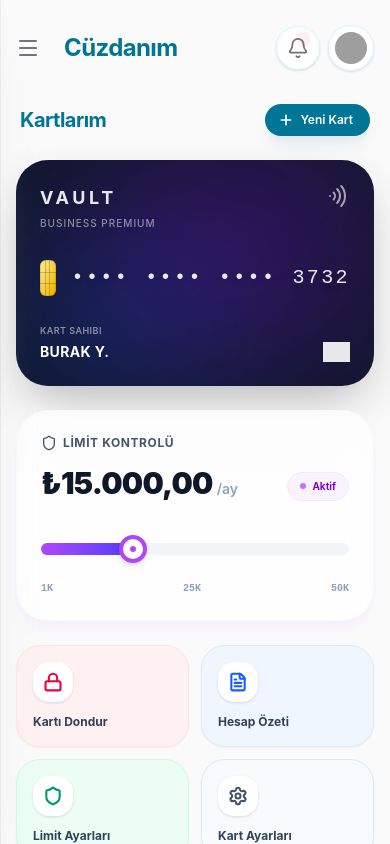
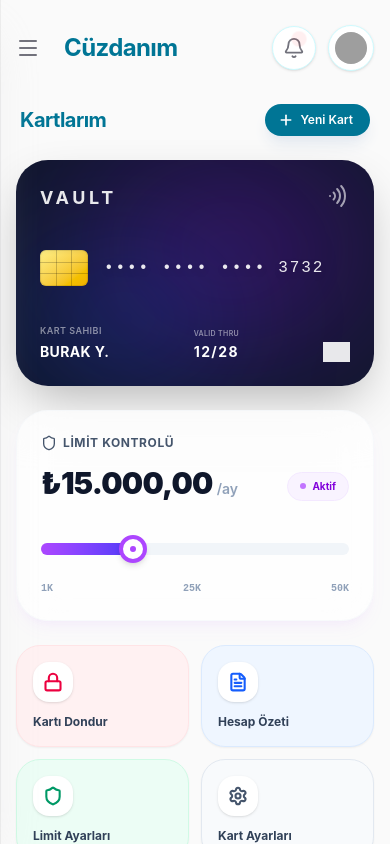
Before and after one commit to Yunusisback/subsage, a React (Vite) app: page /wallet in a window 390 px wide. Built offline with nearby package versions, Linux system fonts and the light colour scheme; grey boxes are pictures that could not be loaded.

Commit message:
ui: optimize mobile/desktop views and update UI elements

```diff
--- a/src/components/dashboard/AddSubscriptionForm.jsx
+++ b/src/components/dashboard/AddSubscriptionForm.jsx
@@ -118,7 +118,12 @@ const AddSubscriptionForm = ({ onSuccess, initialData }) => {
   };
 
   return (
-    <form onSubmit={handleSubmit} className="space-y-4">
+    <form onSubmit={handleSubmit} className="space-y-4 mt-2">
+
+
+      <div className="grid grid-cols-1 md:grid-cols-2 gap-4">
+
+
           <Input
             label="Servis Adı"
             name="name"
@@ -128,6 +133,7 @@ const AddSubscriptionForm = ({ onSuccess, initialData }) => {
             error={errors.name}
             className="focus:bg-cyan-50 focus:ring-cyan-100 focus:border-cyan-300 transition-colors"
           />
+
 
           <div className="grid grid-cols-2 gap-4">
              <Input
@@ -152,6 +158,7 @@ const AddSubscriptionForm = ({ onSuccess, initialData }) => {
             />
           </div>
 
+
           <Input
             label="Başlangıç Tarihi"
             name="startDate"
@@ -161,6 +168,7 @@ const AddSubscriptionForm = ({ onSuccess, initialData }) => {
             className="focus:bg-cyan-50 focus:ring-cyan-100 focus:border-cyan-300 transition-colors"
           />
 
+
            <Input
             label="Logo URL (Opsiyonel)"
             name="image"
@@ -169,6 +177,7 @@ const AddSubscriptionForm = ({ onSuccess, initialData }) => {
             onChange={handleChange}
             className="text-xs focus:bg-cyan-50 focus:ring-cyan-100 focus:border-cyan-300 transition-colors"
           />
+      </div>
 
       {/* Logo Önizleme */}
       {formData.image && (
--- a/src/components/dashboard/WalletView.jsx
+++ b/src/components/dashboard/WalletView.jsx
@@ -115,10 +115,11 @@ const WalletView = () => {
   return (
     <div className="animate-in fade-in zoom-in-95 duration-500 pb-10">
 
-      <div className="grid grid-cols-1 lg:grid-cols-12 gap-6 lg:gap-8">
 
-        {/* Sol taraf */}
-        <div className="lg:col-span-4 space-y-6">
+      <div className="flex flex-col lg:flex-row gap-6 lg:gap-8">
+
+
+        <div className="w-full lg:w-96 xl:w-[420px] shrink-0 space-y-6">
 
             {/* Başlık ve Ekle Butonu */}
             <div className="flex items-center justify-between px-1">
@@ -150,7 +151,6 @@ const WalletView = () => {
                     <div className="flex justify-between items-start">
                         <div className="flex flex-col gap-1">
                             <span className="font-bold text-lg tracking-[0.2em] text-white/90">VAULT</span>
-                            <span className="text-[10px] uppercase tracking-widest text-white/50 font-medium">Business Premium</span>
                         </div>
                         <div className="flex items-center gap-3">
                             <Wifi size={24} className="rotate-90 text-white/60" strokeWidth={2} />
@@ -158,14 +158,15 @@ const WalletView = () => {
                     </div>
 
                     <div className="flex items-center gap-4 my-auto">
-                        <div className="w-12 h-9 rounded-md bg-linear-to-br from-yellow-200 to-yellow-500 shadow-inner flex items-center justify-center relative overflow-hidden">
+                        <div className="w-12 h-9 shrink-0 rounded-md bg-linear-to-br from-yellow-200 to-yellow-500 shadow-inner flex items-center justify-center relative overflow-hidden">
                              <div className="absolute inset-0 border border-black/10 rounded-md"></div>
                              <div className="w-full h-px bg-black/20 absolute top-1/3"></div>
                              <div className="w-full h-px bg-black/20 absolute bottom-1/3"></div>
                              <div className="h-full w-px bg-black/20 absolute left-1/3"></div>
                              <div className="h-full w-px bg-black/20 absolute right-1/3"></div>
                         </div>
-                        <div className="font-mono text-xl sm:text-2xl tracking-[0.12em] text-white/90 flex gap-4 drop-shadow-md">
+
+                        <div className="font-mono text-base sm:text-xl tracking-[0.12em] text-white/90 flex gap-3 sm:gap-4 drop-shadow-md whitespace-nowrap">
                             <span>••••</span> <span>••••</span> <span>••••</span> <span>3732</span>
                         </div>
                     </div>
@@ -177,6 +178,13 @@ const WalletView = () => {
                                 {userSettings.name}
                             </span>
                         </div>
+
+                        {/* valid thru */}
+                        <div className="flex flex-col items-center">
+                             <span className="text-[7px] uppercase text-white/50 mb-0.5 tracking-wider font-semibold">VALID THRU</span>
+                             <span className="text-sm font-bold text-white tracking-widest">12/28</span>
+                        </div>
+
                         <div className="flex flex-col items-end">
                              <img src="https://upload.wikimedia.org/wikipedia/commons/5/5e/Visa_Inc._logo.svg" alt="Visa" className="h-5 sm:h-6 w-auto brightness-0 invert opacity-90" />
                         </div>
@@ -263,8 +271,8 @@ const WalletView = () => {
 
         </div>
 
-        {/*  son işlemler*/}
-        <div className="lg:col-span-8">
+        {/* son işlemler */}
+        <div className="flex-1 min-w-0">
             <BentoCard
                 glowColor="zinc"
                 className="h-fit p-0 overflow-hidden flex flex-col bg-white border border-slate-200/60 shadow-xl shadow-slate-200/40 rounded-4xl"
--- a/src/components/layout/Header.jsx
+++ b/src/components/layout/Header.jsx
@@ -76,7 +76,7 @@ const Header = ({ onOpenMobileMenu }) => {
       </div>
 
       {/* Bildirim ve Profil */}
-      <div className="flex items-center gap-2 md:gap-4 pr-0 md:pr-2">
+      <div className="flex items-center  gap-3 md:gap-4 pr-0 md:pr-2">
 
         {/* Bildirim */}
         <div className="relative" ref={notificationRef}>
@@ -90,7 +90,7 @@ const Header = ({ onOpenMobileMenu }) => {
                 )}
             </button>
 
-            {/* Menü  */}
+           {/* Menü  */}
             <AnimatePresence>
                 {showNotifications && (
                     <motion.div
@@ -98,7 +98,8 @@ const Header = ({ onOpenMobileMenu }) => {
                         animate={{ opacity: 1, y: 0, scale: 1 }}
                         exit={{ opacity: 0, y: 10, scale: 0.95 }}
                         transition={{ duration: 0.2, ease: "easeOut" }}
-                        className="absolute right-0 top-full mt-3 w-80 md:w-96 bg-white border border-zinc-200 rounded-2xl shadow-xl z-50 overflow-hidden origin-top-right"
+
+                        className="absolute -right-6 md:right-0 top-full mt-3 w-80 md:w-96 bg-white border border-zinc-200 rounded-2xl shadow-xl z-50 overflow-hidden origin-top-right"
                     >
                         <div className="p-4 border-b border-zinc-100 flex justify-between items-center bg-zinc-50/30 backdrop-blur-md">
                             <span className="text-sm font-bold text-zinc-900">Bildirimler</span>
```
Lines whose indentation alone changed are shown as unchanged.
